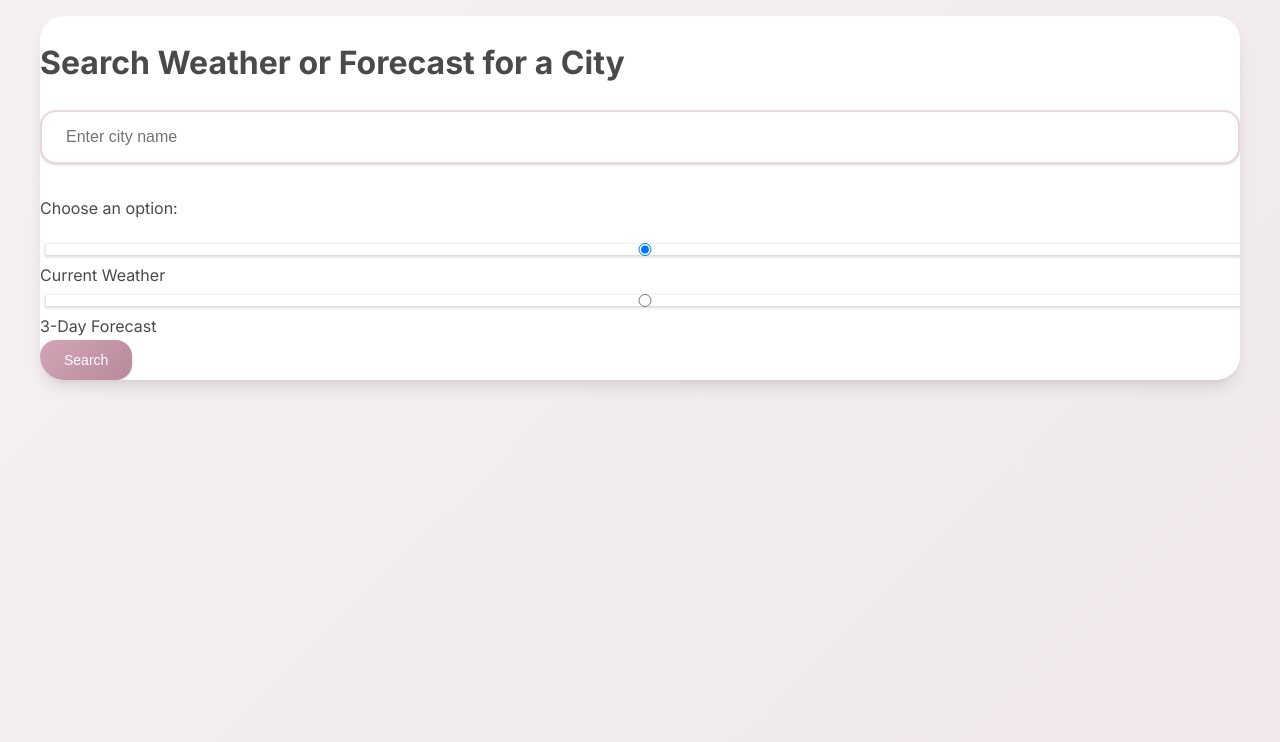
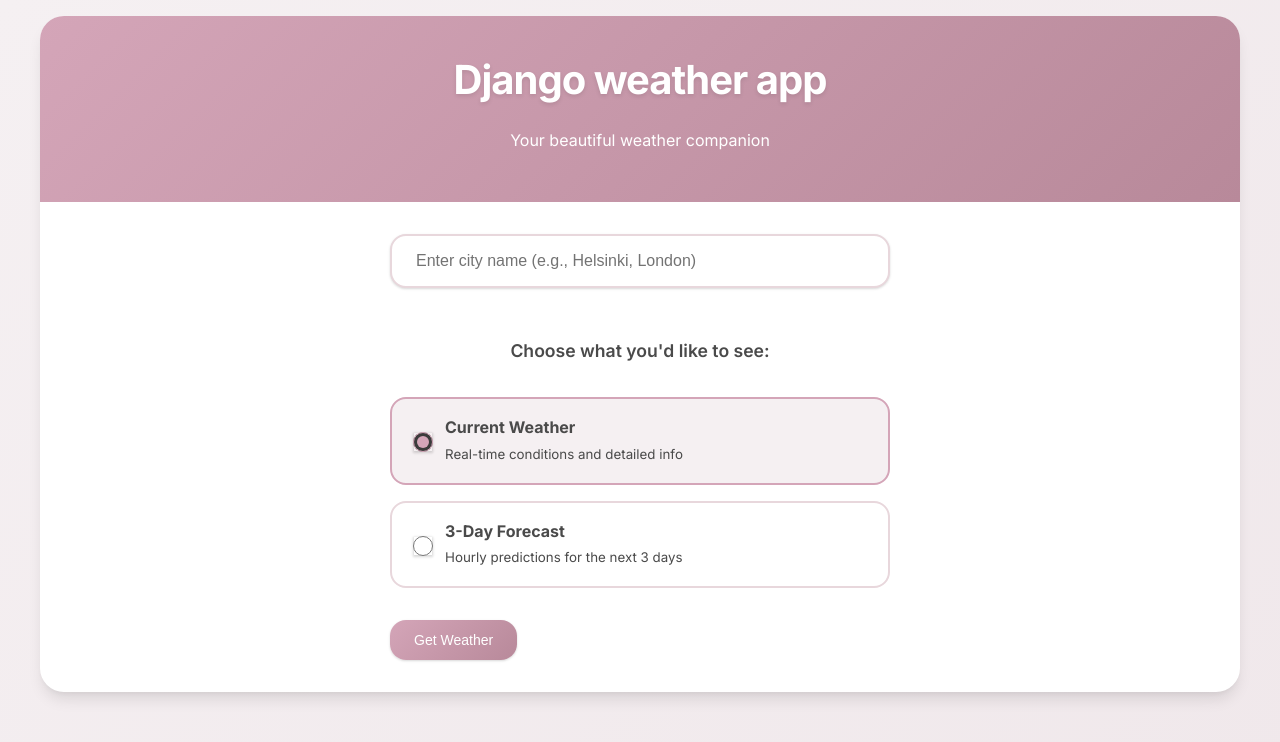
Before and after one commit to yumeangelica/django-weather-app, a Django app: page / in a window 1280 px wide. Shown: the top 742 px of the page. Run offline with Django 5.2, Linux system fonts and the light colour scheme.

Commit message:
Enhance index.html layout with improved structure, styling, and interactivity for better user experience

```diff
--- a/templates/index.html
+++ b/templates/index.html
@@ -1,35 +1,83 @@
 <!DOCTYPE html>
 <html lang="en">
+
 <head>
   <meta charset="UTF-8">
   <meta name="viewport" content="width=device-width, initial-scale=1.0">
-    <title>Weather App</title>
+  <title>Weather App - Your Modern Weather Companion</title>
+  <meta name="description" content="Get accurate weather forecasts and current conditions for any city worldwide">
   {% load static %}
-    <link rel="stylesheet" href="{% static 'css/style.css' %}">
+  {% now "U" as timestamp %}
+  <link rel="stylesheet" href="{% static 'css/style.css' %}?v={{ timestamp }}">
+  <link rel="preconnect" href="https://fonts.googleapis.com">
+  <link rel="preconnect" href="https://fonts.gstatic.com" crossorigin>
 </head>
+
 <body>
   <div class="container">
-        <h1>Search Weather or Forecast for a City</h1>
+    <header class="header">
+      <h1>Django weather app</h1>
+      <p>Your beautiful weather companion</p>
+    </header>
 
+    <main class="main-content">
       <!-- Display error message if there is one -->
       {% if error_message %}
-            <p class="error-message">{{ error_message }}</p>
+      <div class="error-message">
+        {{ error_message }}
+      </div>
       {% endif %}
 
-        <form method="GET" action="{% url 'index' %}">
+      <form method="GET" action="{% url 'index' %}" class="search-form">
         <div class="search-box">
-                <input type="text" id="city" name="city" class="search-bar" placeholder="Enter city name" required>
+          <input type="text" id="city" name="city" class="search-bar" placeholder="Enter city name (e.g., Helsinki, London)" required
+            autocomplete="address-level2">
         </div>
 
-            <p>Choose an option:</p>
+        <div class="radio-group">
+          <p>Choose what you'd like to see:</p>
+
+          <label class="radio-option">
             <input type="radio" id="current_weather" name="option" value="weather" checked>
-            <label for="current_weather">Current Weather</label><br>
+            <span>
+              <strong>Current Weather</strong><br>
+              <small>Real-time conditions and detailed info</small>
+            </span>
+          </label>
 
+          <label class="radio-option">
             <input type="radio" id="forecast" name="option" value="forecast">
-            <label for="forecast">3-Day Forecast</label><br>
+            <span>
+              <strong>3-Day Forecast</strong><br>
+              <small>Hourly predictions for the next 3 days</small>
+            </span>
+          </label>
+        </div>
 
-            <button type="submit" class="button">Search</button>
+        <button type="submit" class="button">
+          Get Weather
+        </button>
       </form>
+    </main>
   </div>
+
+  <script>
+    // Add interactivity for radio buttons
+    const radioOptions = document.querySelectorAll('.radio-option');
+    const radioInputs = document.querySelectorAll('input[type="radio"]');
+
+    radioInputs.forEach(input => {
+      input.addEventListener('change', function () {
+        radioOptions.forEach(option => option.classList.remove('checked'));
+        if (this.checked) {
+          this.closest('.radio-option').classList.add('checked');
+        }
+      });
+    });
+
+    // Set initial checked state
+    document.querySelector('input[type="radio"]:checked').closest('.radio-option').classList.add('checked');
+  </script>
 </body>
+
 </html>
```
Lines whose indentation alone changed are shown as unchanged.
